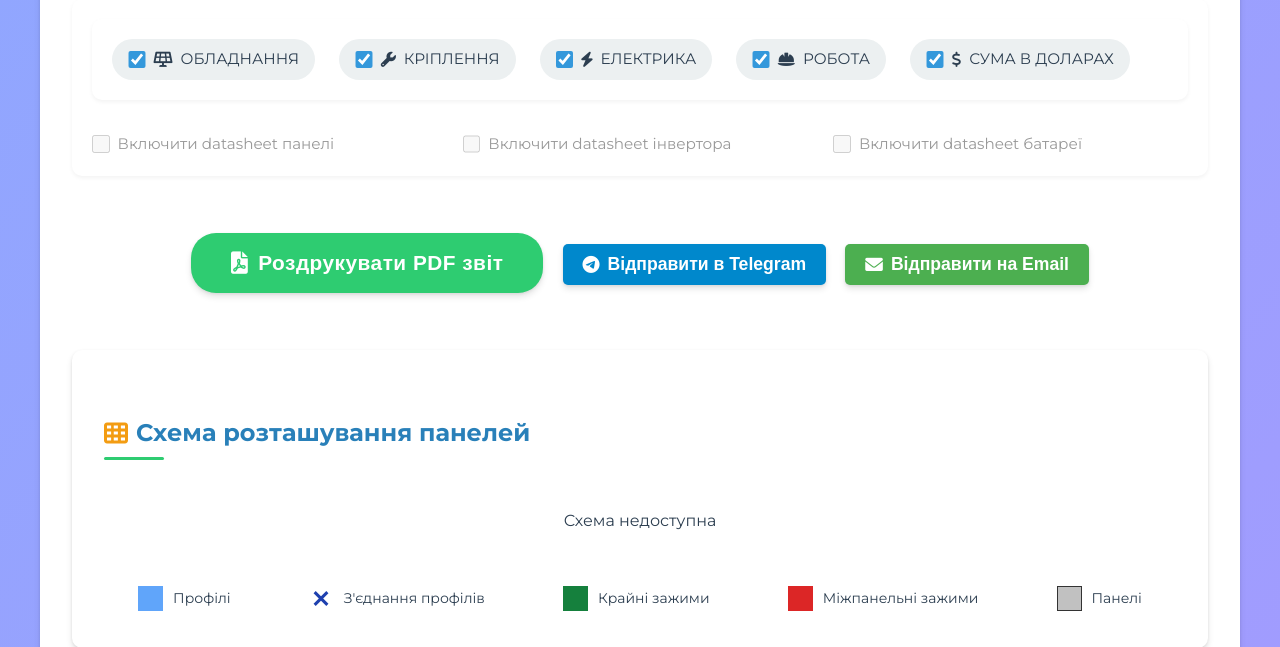
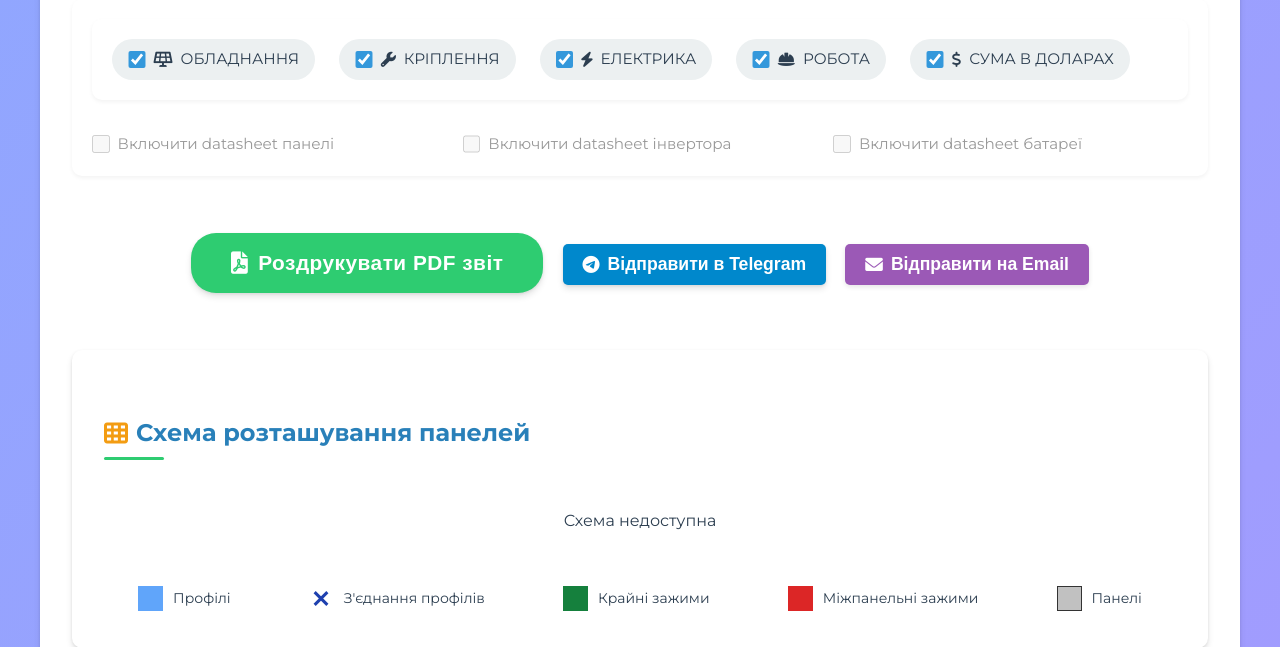
Before and after one commit to Rolandval/SolarCalc2, a Django app: template templates/table.html in a window 1280 px wide. Shown: the part 3598-4245 px from the top of the page. Run offline with Django 5.2, Linux system fonts and the light colour scheme; the template is opened without the code that fills it, so the values that code supplies are empty.

Commit message:
redesign send email button

```diff
--- a/templates/table.html
+++ b/templates/table.html
@@ -542,7 +542,7 @@
                 <button type="button" id="send-telegram-btn" class="telegram-btn" style="margin-left: 15px; background-color: #0088cc; color: white; border: none; padding: 10px 20px; border-radius: 5px; cursor: pointer;">
                     <i class="fab fa-telegram"></i> Відправити в Telegram
                 </button>
-                <button type="button" id="send-email-btn" class="email-btn" style="margin-left: 15px; background-color: #4CAF50; color: white; border: none; padding: 10px 20px; border-radius: 5px; cursor: pointer;">
+                <button type="button" id="send-email-btn" style="margin-left: 15px; background-color: #9b59b6; color: white; border: none; padding: 10px 20px; border-radius: 5px; cursor: pointer; transition: all 0.3s ease; box-shadow: 0 2px 5px rgba(0,0,0,0.1);">
                     <i class="fas fa-envelope"></i> Відправити на Email
                 </button>
             </div>
@@ -558,7 +558,7 @@
                     </div>
                     <div style="text-align: right;">
                         <button id="cancel-email-btn" style="background-color: #f44336; color: white; border: none; padding: 10px 20px; border-radius: 5px; cursor: pointer; margin-right: 10px;">Скасувати</button>
-                        <button id="confirm-email-btn" style="background-color: #4CAF50; color: white; border: none; padding: 10px 20px; border-radius: 5px; cursor: pointer;">Відправити</button>
+                        <button id="confirm-email-btn" style="background-color: #9b59b6; color: white; border: none; padding: 10px 20px; border-radius: 5px; cursor: pointer;">Відправити</button>
                     </div>
                 </div>
             </div>
```
